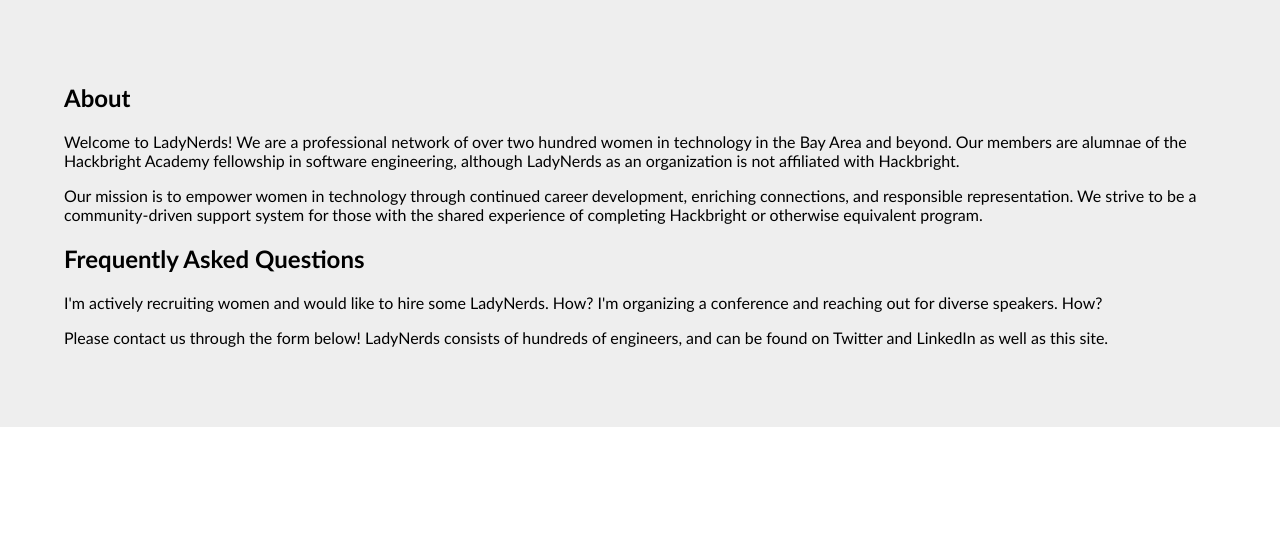
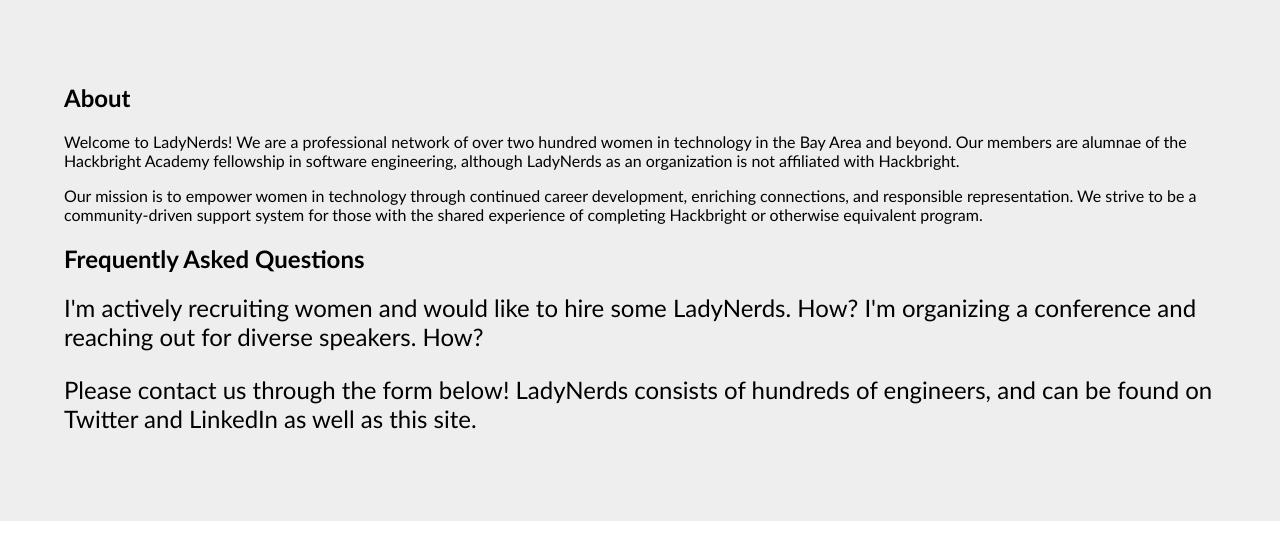
Before and after one commit to beckastar/ladynerds_site, a Django app: page /about/ in a window 1280 px wide. Shown: the part 177-737 px from the top of the page. Run offline with Django 3.2, Linux system fonts and the light colour scheme; parts of the project's set-up code (start-up, migrations or seed data) failed here and were passed over.

Commit message:
added question class to css

```diff
--- a/ladynerds/static/css/styles.css
+++ b/ladynerds/static/css/styles.css
@@ -107,6 +107,20 @@ header {
     color: #00ff00;
     font-family: 'VT323';
 }
+
+/* Content Styles */
+
+.question {
+    font-style: bold;
+    font-size: 1.5em;
+}
+
+
+
+
+
+
+
 
 /*not used currently */
 .divider{
```
Also changed, not shown: db.sqlite3.
